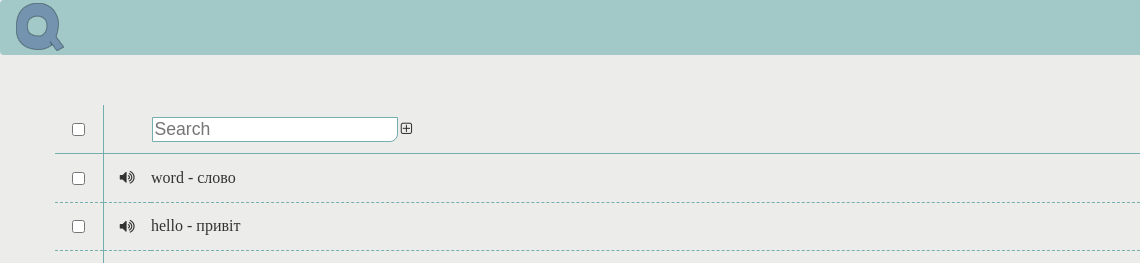
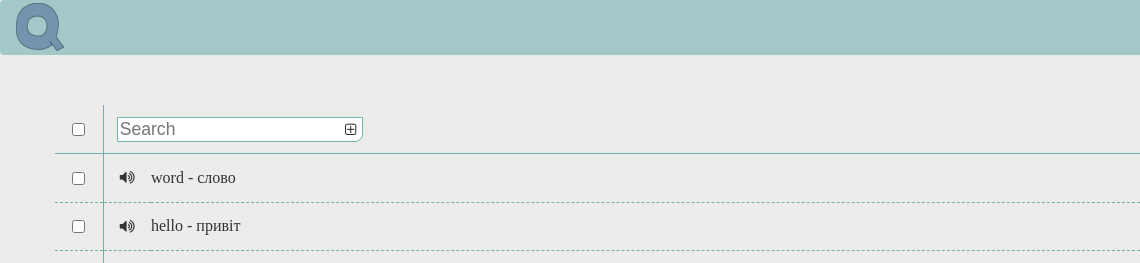
Before and after one commit to ProgPlayGround/Words, a website: page app/index.html at #!/dictionary in a window 1280 px wide. Shown: the top 263 px of the page, 0-1140 px from the left. Drawn offline with nearby package versions, Linux system fonts and the light colour scheme; some packages are replaced by stand-ins of ours; a script that the page names is missing; files whose address does not match are found by name.

Commit message:
Added restyling of add button

```diff
--- a/app/dictionary/dictionary.html
+++ b/app/dictionary/dictionary.html
@@ -6,9 +6,7 @@
     </div>
     <div class="search-cell">
       <input class="search" type="text" placeholder="Search" ng-model="dictionary.search">
-    </div>
-    <div class="btn-add" ng-click="dictionary.add()">
-      <i class="btn-dictionary fa fa-plus-square-o"></i>
+      <i class="btn-add fa fa-plus-square-o" ng-click="dictionary.add()"></i>
     </div>
   </div>
   <div class="dictionary-row" ng-repeat="word in filteredWords = (dictionary.words | filter:dictionary.search) track by $index">
--- a/scss/components/_dictionary.scss
+++ b/scss/components/_dictionary.scss
@@ -34,7 +34,7 @@
   display: table-cell;
   text-align: center;
   vertical-align: middle;
-  padding-left: 3rem;
+  padding-left: 0.7rem;
 }
 
 .search {
@@ -42,16 +42,13 @@
   font-size: 1.1rem;
   font-family: $arial-serif;
   padding-right: 1rem;
-  // border-top-left-radius: 8px;
   border-bottom-right-radius: 8px;
 }
 
 .btn-add {
-  display: table-cell;
-  text-align: center;
-  vertical-align: middle;
+  @extend .btn-dictionary;
   font-size: 0.9rem;
-  padding-left: 0.2rem;
+  margin-left: -1.1rem;
 }
 
 .sound-cell {
```
Also changed, not shown: app/app.css.
